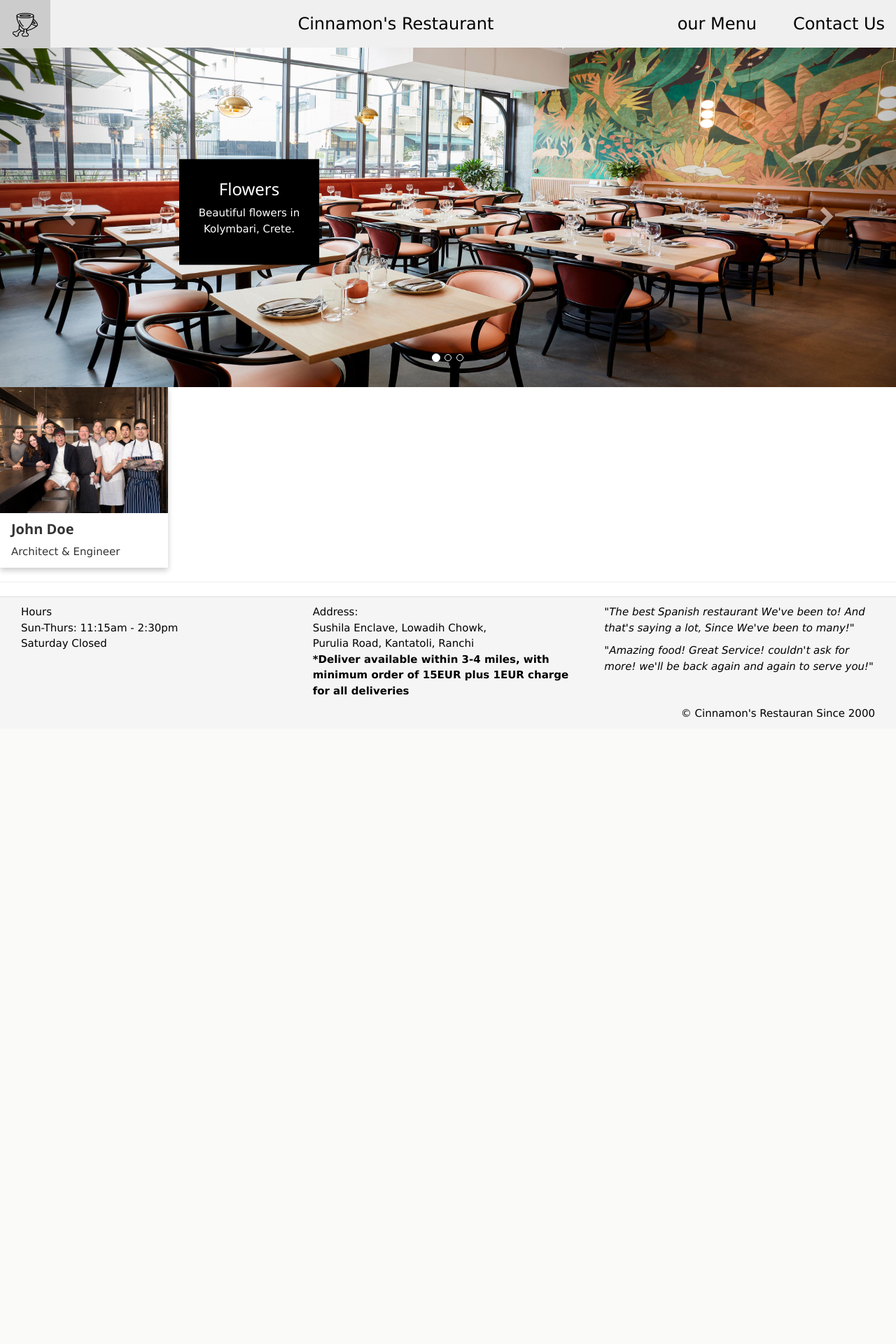
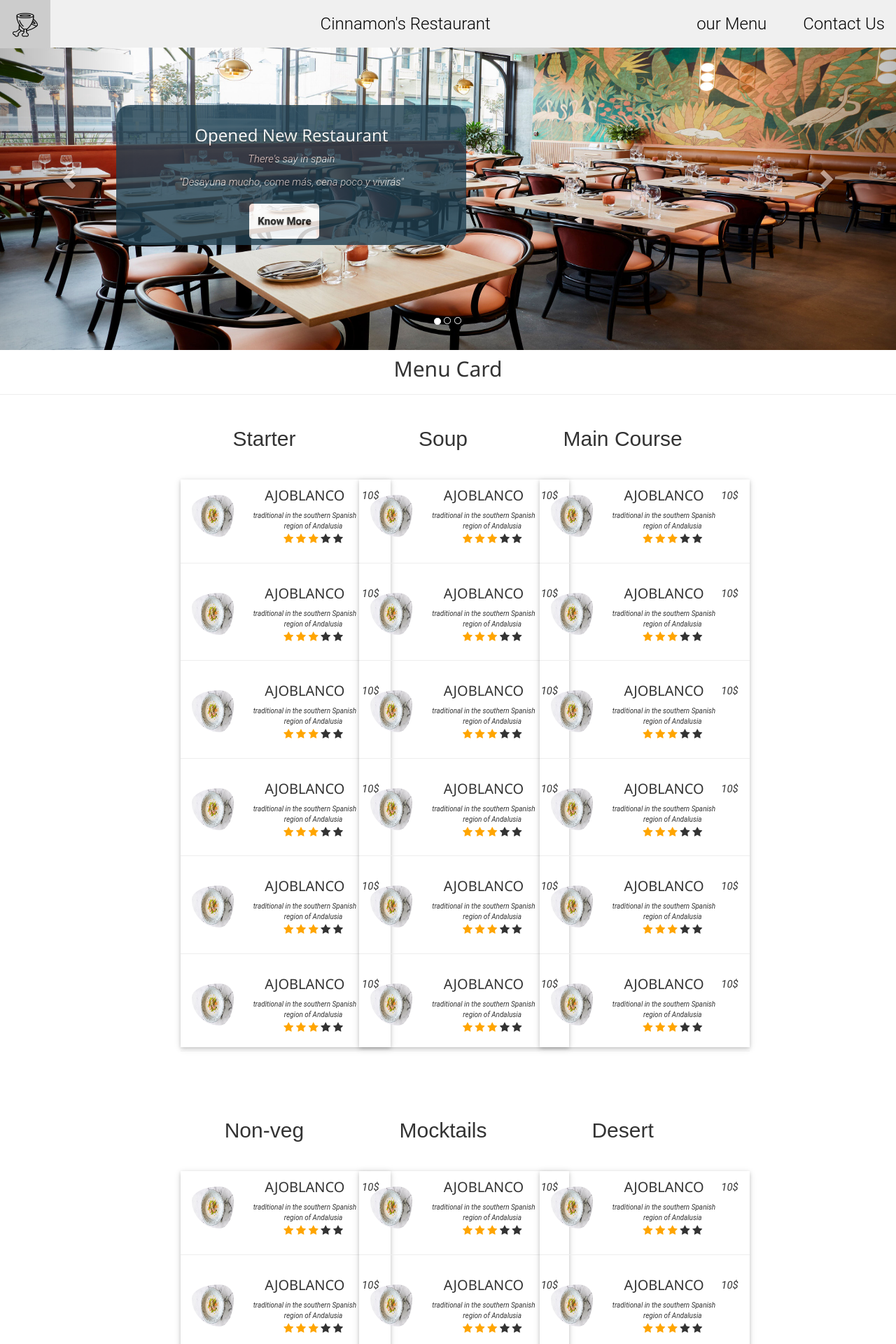
Before and after one commit to harishp1008/Restaurant_lab, a PHP site: page /Menu.html in a window 1280 px wide. Shown: the top 1920 px of the page at 70% size. Before the commit the page ends 1025 px from the top, so only its background shows below. Run offline with PHP 8.4, Linux system fonts and the light colour scheme.

Commit message:
menu_card update

```diff
--- a/Menu.html
+++ b/Menu.html
@@ -1,36 +1,25 @@
 <!DOCTYPE html>
 <html lang="en">
 <head>
-  <title>Bootstrap Example</title>
+  <title>Cinnamon's Menu Card</title>
   <meta charset="utf-8">
   <meta name="viewport" content="width=device-width, initial-scale=1">
   <link rel="stylesheet" href="css/bootstrap.min.css">
   <link rel="stylesheet" href="css/mystyle.css">
+
    <link rel="stylesheet" href="css/menu.css">
+    <link rel="stylesheet" href="css/mdb.min.css">
+   <link rel="stylesheet" href="https://cdnjs.cloudflare.com/ajax/libs/font-awesome/4.7.0/css/font-awesome.min.css">
   <script src="https://ajax.googleapis.com/ajax/libs/jquery/3.5.1/jquery.min.js"></script>
   <script src="https://maxcdn.bootstrapcdn.com/bootstrap/3.4.1/js/bootstrap.min.js"></script>
 </head>
 <style type="text/css">
 
-   .carousel-inner > .item > img,
-  .carousel-inner > .item > a > img {
-    width: 1400px;
 
-    height:500px;
-    margin: auto;
-  }
-  .carousel-caption {
-width:200px;
-z-index:10;
-color:#fff;
-background-color: black;
-text-align:center;
-top:50%;
-left:20%;
-bottom:auto;
--webkit-transform:translate(0, -50%);
--ms-transform:translate(0, -50%);
-transform:translate(0, -50%);
+
+p
+{
+	font-style:  italic;
 }
 </style>
 <body>
@@ -54,8 +43,6 @@ transform:translate(0, -50%);
   </div>
 </div>
 
-
-  <h2>Carousel Example</h2>
   <div id="myCarousel" class="carousel slide" data-ride="carousel" style="width: 100%">
     <!-- Indicators -->
     <ol class="carousel-indicators">
@@ -69,16 +56,19 @@ transform:translate(0, -50%);
       <div class="item active">
         <img src="new.jpg" alt="Los Angeles" style="width:100%;">
         <div class="carousel-caption">
-        <h3>Flowers</h3>
-        <p>Beautiful flowers in Kolymbari, Crete.</p>
+        <h3>Opened New Restaurant</h3>
+        <p>There's say in spain</p>
+        <p>"Desayuna mucho, come más, cena poco y vivirás"</p>
+        <a style="margin-left: 190px;" href="" title="Button border blue/green" class="button btnBorder btnBlueGreen">Know More</a>
       </div>
       </div>
 
       <div class="item">
         <img src="new.jpg" alt="Chicago" style="width:100%;">
         <div class="carousel-caption">
-        <h3>Flowers</h3>
+        <h3>Check Out Special Deal</h3>
         <p>Beautiful flowers in Kolymbari, Crete.</p>
+        <a style="margin-left: 190px;" href="" title="Button border blue/green" class="button btnBorder btnBlueGreen">Know More</a>
       </div>
       </div>
 
@@ -87,6 +77,7 @@ transform:translate(0, -50%);
         <div class="carousel-caption">
         <h3>Flowers</h3>
         <p>Beautiful flowers in Kolymbari, Crete.</p>
+        <a style="margin-left: 190px;" href="" title="Button border blue/green" class="button btnBorder btnBlueGreen">Know More</a>
       </div>
       </div>
     </div>
@@ -101,12 +92,575 @@ transform:translate(0, -50%);
       <span class="sr-only">Next</span>
     </a>
   </div>
+  <h2 style="text-align: center;"><b>Menu Card</b></h2>
+  <hr>
+  <div class="w3-row-padding w3-padding-16 w3-center " style="padding-left: 19.5%; " id="list">
+    	<div class="w3-quarter mb-3" style="padding-right: :40px;">
+    		<h2 style="font-family:sans-serif;">Starter</h2>
+    	</div>
+    	<div class="w3-quarter mb-3">
+    		<h2 style="font-family:sans-serif;">Soup</h2>
+    	</div>
+    	<div class="w3-quarter mb-3" style="padding-left: 10px;">
+    		<h2 style="font-family:sans-serif;">Main Course</h2>
+    	</div>
+    </div>
+    <div class="w3-row-padding w3-padding-16 w3-center " style="padding-left: 19.5%; " id="list">
+    	<div class="w3-quarter mb-3" style="padding-right: :40px;">
 <div class="card">
-  <img src="chef.jpg" alt="Avatar" style="width:100%">
+
   <div class="MenuDesc">
-    <h4><b>John Doe</b></h4>
-    <p>Architect & Engineer</p>
+  	<p class="price">10$</p>
+  	<img class="food_image"src="blog_images\starter1.jpg">
+    <h4><b>AJOBLANCO </b></h4>
+<p style="font-size: 10px;"> traditional in the southern Spanish region of Andalusia</p>
+<div class="rating">
+<span class="fa fa-star checked"></span>
+<span class="fa fa-star checked"></span>
+<span class="fa fa-star checked"></span>
+<span class="fa fa-star"></span>
+<span class="fa fa-star"></span>
+</div>
   </div>
+  <hr>
+    <div class="MenuDesc">
+  	<p class="price">10$</p>
+  	<img class="food_image"src="blog_images\starter1.jpg">
+    <h4><b>AJOBLANCO </b></h4>
+<p style="font-size: 10px;"> traditional in the southern Spanish region of Andalusia</p>
+<div class="rating">
+<span class="fa fa-star checked"></span>
+<span class="fa fa-star checked"></span>
+<span class="fa fa-star checked"></span>
+<span class="fa fa-star"></span>
+<span class="fa fa-star"></span>
+</div>
+  </div>
+  <hr>
+    <div class="MenuDesc">
+  	<p class="price">10$</p>
+  	<img class="food_image"src="blog_images\starter1.jpg">
+    <h4><b>AJOBLANCO </b></h4>
+<p style="font-size: 10px;"> traditional in the southern Spanish region of Andalusia</p>
+<div class="rating">
+<span class="fa fa-star checked"></span>
+<span class="fa fa-star checked"></span>
+<span class="fa fa-star checked"></span>
+<span class="fa fa-star"></span>
+<span class="fa fa-star"></span>
+</div>
+  </div>
+  <hr>
+    <div class="MenuDesc">
+  	<p class="price">10$</p>
+  	<img class="food_image"src="blog_images\starter1.jpg">
+    <h4><b>AJOBLANCO </b></h4>
+<p style="font-size: 10px;"> traditional in the southern Spanish region of Andalusia</p>
+<div class="rating">
+<span class="fa fa-star checked"></span>
+<span class="fa fa-star checked"></span>
+<span class="fa fa-star checked"></span>
+<span class="fa fa-star"></span>
+<span class="fa fa-star"></span>
+</div>
+  </div>
+  <hr>
+<div class="MenuDesc">
+  	<p class="price">10$</p>
+  	<img class="food_image"src="blog_images\starter1.jpg">
+    <h4><b>AJOBLANCO </b></h4>
+<p style="font-size: 10px;"> traditional in the southern Spanish region of Andalusia</p>
+<div class="rating">
+<span class="fa fa-star checked"></span>
+<span class="fa fa-star checked"></span>
+<span class="fa fa-star checked"></span>
+<span class="fa fa-star"></span>
+<span class="fa fa-star"></span>
+</div>
+  </div>
+  <hr>
+  <div class="MenuDesc">
+  	<p class="price">10$</p>
+  	<img class="food_image"src="blog_images\starter1.jpg">
+    <h4><b>AJOBLANCO </b></h4>
+<p style="font-size: 10px;"> traditional in the southern Spanish region of Andalusia</p>
+<div class="rating">
+<span class="fa fa-star checked"></span>
+<span class="fa fa-star checked"></span>
+<span class="fa fa-star checked"></span>
+<span class="fa fa-star"></span>
+<span class="fa fa-star"></span>
+</div>
+  </div>
+  <hr>
+</div>
+
+</div>
+
+	<div class="w3-quarter mb-3">
+<div class="card">
+
+ <div class="MenuDesc">
+  	<p class="price">10$</p>
+  	<img class="food_image"src="blog_images\starter1.jpg">
+    <h4><b>AJOBLANCO </b></h4>
+<p style="font-size: 10px;"> traditional in the southern Spanish region of Andalusia</p>
+<div class="rating">
+<span class="fa fa-star checked"></span>
+<span class="fa fa-star checked"></span>
+<span class="fa fa-star checked"></span>
+<span class="fa fa-star"></span>
+<span class="fa fa-star"></span>
+</div>
+  </div>
+  <hr>
+    <div class="MenuDesc">
+  	<p class="price">10$</p>
+  	<img class="food_image"src="blog_images\starter1.jpg">
+    <h4><b>AJOBLANCO </b></h4>
+<p style="font-size: 10px;"> traditional in the southern Spanish region of Andalusia</p>
+<div class="rating">
+<span class="fa fa-star checked"></span>
+<span class="fa fa-star checked"></span>
+<span class="fa fa-star checked"></span>
+<span class="fa fa-star"></span>
+<span class="fa fa-star"></span>
+</div>
+  </div>
+  <hr>
+    <div class="MenuDesc">
+  	<p class="price">10$</p>
+  	<img class="food_image"src="blog_images\starter1.jpg">
+    <h4><b>AJOBLANCO </b></h4>
+<p style="font-size: 10px;"> traditional in the southern Spanish region of Andalusia</p>
+<div class="rating">
+<span class="fa fa-star checked"></span>
+<span class="fa fa-star checked"></span>
+<span class="fa fa-star checked"></span>
+<span class="fa fa-star"></span>
+<span class="fa fa-star"></span>
+</div>
+  </div>
+  <hr>
+    <div class="MenuDesc">
+  	<p class="price">10$</p>
+  	<img class="food_image"src="blog_images\starter1.jpg">
+    <h4><b>AJOBLANCO </b></h4>
+<p style="font-size: 10px;"> traditional in the southern Spanish region of Andalusia</p>
+<div class="rating">
+<span class="fa fa-star checked"></span>
+<span class="fa fa-star checked"></span>
+<span class="fa fa-star checked"></span>
+<span class="fa fa-star"></span>
+<span class="fa fa-star"></span>
+</div>
+  </div>
+  <hr>
+<div class="MenuDesc">
+  	<p class="price">10$</p>
+  	<img class="food_image"src="blog_images\starter1.jpg">
+    <h4><b>AJOBLANCO </b></h4>
+<p style="font-size: 10px;"> traditional in the southern Spanish region of Andalusia</p>
+<div class="rating">
+<span class="fa fa-star checked"></span>
+<span class="fa fa-star checked"></span>
+<span class="fa fa-star checked"></span>
+<span class="fa fa-star"></span>
+<span class="fa fa-star"></span>
+</div>
+  </div>
+  <hr>
+  <div class="MenuDesc">
+  	<p class="price">10$</p>
+  	<img class="food_image"src="blog_images\starter1.jpg">
+    <h4><b>AJOBLANCO </b></h4>
+<p style="font-size: 10px;"> traditional in the southern Spanish region of Andalusia</p>
+<div class="rating">
+<span class="fa fa-star checked"></span>
+<span class="fa fa-star checked"></span>
+<span class="fa fa-star checked"></span>
+<span class="fa fa-star"></span>
+<span class="fa fa-star"></span>
+</div>
+  </div>
+  <hr>
+</div>
+</div>
+
+	<div class="w3-quarter mb-3" style="padding-left: 10px;">
+<div class="card">
+
+  <div class="MenuDesc">
+  	<p class="price">10$</p>
+  	<img class="food_image"src="blog_images\starter1.jpg">
+    <h4><b>AJOBLANCO </b></h4>
+<p style="font-size: 10px;"> traditional in the southern Spanish region of Andalusia</p>
+<div class="rating">
+<span class="fa fa-star checked"></span>
+<span class="fa fa-star checked"></span>
+<span class="fa fa-star checked"></span>
+<span class="fa fa-star"></span>
+<span class="fa fa-star"></span>
+</div>
+  </div>
+  <hr>
+    <div class="MenuDesc">
+  	<p class="price">10$</p>
+  	<img class="food_image"src="blog_images\starter1.jpg">
+    <h4><b>AJOBLANCO </b></h4>
+<p style="font-size: 10px;"> traditional in the southern Spanish region of Andalusia</p>
+<div class="rating">
+<span class="fa fa-star checked"></span>
+<span class="fa fa-star checked"></span>
+<span class="fa fa-star checked"></span>
+<span class="fa fa-star"></span>
+<span class="fa fa-star"></span>
+</div>
+  </div>
+  <hr>
+    <div class="MenuDesc">
+  	<p class="price">10$</p>
+  	<img class="food_image"src="blog_images\starter1.jpg">
+    <h4><b>AJOBLANCO </b></h4>
+<p style="font-size: 10px;"> traditional in the southern Spanish region of Andalusia</p>
+<div class="rating">
+<span class="fa fa-star checked"></span>
+<span class="fa fa-star checked"></span>
+<span class="fa fa-star checked"></span>
+<span class="fa fa-star"></span>
+<span class="fa fa-star"></span>
+</div>
+  </div>
+  <hr>
+    <div class="MenuDesc">
+  	<p class="price">10$</p>
+  	<img class="food_image"src="blog_images\starter1.jpg">
+    <h4><b>AJOBLANCO </b></h4>
+<p style="font-size: 10px;"> traditional in the southern Spanish region of Andalusia</p>
+<div class="rating">
+<span class="fa fa-star checked"></span>
+<span class="fa fa-star checked"></span>
+<span class="fa fa-star checked"></span>
+<span class="fa fa-star"></span>
+<span class="fa fa-star"></span>
+</div>
+  </div>
+  <hr>
+<div class="MenuDesc">
+  	<p class="price">10$</p>
+  	<img class="food_image"src="blog_images\starter1.jpg">
+    <h4><b>AJOBLANCO </b></h4>
+<p style="font-size: 10px;"> traditional in the southern Spanish region of Andalusia</p>
+<div class="rating">
+<span class="fa fa-star checked"></span>
+<span class="fa fa-star checked"></span>
+<span class="fa fa-star checked"></span>
+<span class="fa fa-star"></span>
+<span class="fa fa-star"></span>
+</div>
+  </div>
+  <hr>
+  <div class="MenuDesc">
+  	<p class="price">10$</p>
+  	<img class="food_image"src="blog_images\starter1.jpg">
+    <h4><b>AJOBLANCO </b></h4>
+<p style="font-size: 10px;"> traditional in the southern Spanish region of Andalusia</p>
+<div class="rating">
+<span class="fa fa-star checked"></span>
+<span class="fa fa-star checked"></span>
+<span class="fa fa-star checked"></span>
+<span class="fa fa-star"></span>
+<span class="fa fa-star"></span>
+</div>
+  </div>
+  <hr>
+</div>
+</div>
+</div>
+
+
+  <div class="w3-row-padding w3-padding-16 w3-center " style="padding-left: 19.5%; margin-top: 60px; " id="list">
+    	<div class="w3-quarter mb-3" style="padding-right: :40px;">
+    		<h2 style="font-family:sans-serif;">Non-veg</h2>
+    	</div>
+    	<div class="w3-quarter mb-3">
+    		<h2 style="font-family:sans-serif;">Mocktails</h2>
+    	</div>
+    	<div class="w3-quarter mb-3" style="padding-left: 10px;">
+    		<h2 style="font-family:sans-serif;">Desert</h2>
+    	</div>
+    </div>
+    <div class="w3-row-padding w3-padding-16 w3-center " style="padding-left: 19.5%;  " id="list">
+    	<div class="w3-quarter mb-3" style="padding-right: :40px;">
+<div class="card">
+
+  <div class="MenuDesc">
+  	<p class="price">10$</p>
+  	<img class="food_image"src="blog_images\starter1.jpg">
+    <h4><b>AJOBLANCO </b></h4>
+<p style="font-size: 10px;"> traditional in the southern Spanish region of Andalusia</p>
+<div class="rating">
+<span class="fa fa-star checked"></span>
+<span class="fa fa-star checked"></span>
+<span class="fa fa-star checked"></span>
+<span class="fa fa-star"></span>
+<span class="fa fa-star"></span>
+</div>
+  </div>
+  <hr>
+    <div class="MenuDesc">
+  	<p class="price">10$</p>
+  	<img class="food_image"src="blog_images\starter1.jpg">
+    <h4><b>AJOBLANCO </b></h4>
+<p style="font-size: 10px;"> traditional in the southern Spanish region of Andalusia</p>
+<div class="rating">
+<span class="fa fa-star checked"></span>
+<span class="fa fa-star checked"></span>
+<span class="fa fa-star checked"></span>
+<span class="fa fa-star"></span>
+<span class="fa fa-star"></span>
+</div>
+  </div>
+  <hr>
+    <div class="MenuDesc">
+  	<p class="price">10$</p>
+  	<img class="food_image"src="blog_images\starter1.jpg">
+    <h4><b>AJOBLANCO </b></h4>
+<p style="font-size: 10px;"> traditional in the southern Spanish region of Andalusia</p>
+<div class="rating">
+<span class="fa fa-star checked"></span>
+<span class="fa fa-star checked"></span>
+<span class="fa fa-star checked"></span>
+<span class="fa fa-star"></span>
+<span class="fa fa-star"></span>
+</div>
+  </div>
+  <hr>
+    <div class="MenuDesc">
+  	<p class="price">10$</p>
+  	<img class="food_image"src="blog_images\starter1.jpg">
+    <h4><b>AJOBLANCO </b></h4>
+<p style="font-size: 10px;"> traditional in the southern Spanish region of Andalusia</p>
+<div class="rating">
+<span class="fa fa-star checked"></span>
+<span class="fa fa-star checked"></span>
+<span class="fa fa-star checked"></span>
+<span class="fa fa-star"></span>
+<span class="fa fa-star"></span>
+</div>
+  </div>
+  <hr>
+<div class="MenuDesc">
+  	<p class="price">10$</p>
+  	<img class="food_image"src="blog_images\starter1.jpg">
+    <h4><b>AJOBLANCO </b></h4>
+<p style="font-size: 10px;"> traditional in the southern Spanish region of Andalusia</p>
+<div class="rating">
+<span class="fa fa-star checked"></span>
+<span class="fa fa-star checked"></span>
+<span class="fa fa-star checked"></span>
+<span class="fa fa-star"></span>
+<span class="fa fa-star"></span>
+</div>
+  </div>
+  <hr>
+  <div class="MenuDesc">
+  	<p class="price">10$</p>
+  	<img class="food_image"src="blog_images\starter1.jpg">
+    <h4><b>AJOBLANCO </b></h4>
+<p style="font-size: 10px;"> traditional in the southern Spanish region of Andalusia</p>
+<div class="rating">
+<span class="fa fa-star checked"></span>
+<span class="fa fa-star checked"></span>
+<span class="fa fa-star checked"></span>
+<span class="fa fa-star"></span>
+<span class="fa fa-star"></span>
+</div>
+  </div>
+  <hr>
+</div>
+
+</div>
+
+	<div class="w3-quarter mb-3">
+<div class="card">
+
+ <div class="MenuDesc">
+  	<p class="price">10$</p>
+  	<img class="food_image"src="blog_images\starter1.jpg">
+    <h4><b>AJOBLANCO </b></h4>
+<p style="font-size: 10px;"> traditional in the southern Spanish region of Andalusia</p>
+<div class="rating">
+<span class="fa fa-star checked"></span>
+<span class="fa fa-star checked"></span>
+<span class="fa fa-star checked"></span>
+<span class="fa fa-star"></span>
+<span class="fa fa-star"></span>
+</div>
+  </div>
+  <hr>
+    <div class="MenuDesc">
+  	<p class="price">10$</p>
+  	<img class="food_image"src="blog_images\starter1.jpg">
+    <h4><b>AJOBLANCO </b></h4>
+<p style="font-size: 10px;"> traditional in the southern Spanish region of Andalusia</p>
+<div class="rating">
+<span class="fa fa-star checked"></span>
+<span class="fa fa-star checked"></span>
+<span class="fa fa-star checked"></span>
+<span class="fa fa-star"></span>
+<span class="fa fa-star"></span>
+</div>
+  </div>
+  <hr>
+    <div class="MenuDesc">
+  	<p class="price">10$</p>
+  	<img class="food_image"src="blog_images\starter1.jpg">
+    <h4><b>AJOBLANCO </b></h4>
+<p style="font-size: 10px;"> traditional in the southern Spanish region of Andalusia</p>
+<div class="rating">
+<span class="fa fa-star checked"></span>
+<span class="fa fa-star checked"></span>
+<span class="fa fa-star checked"></span>
+<span class="fa fa-star"></span>
+<span class="fa fa-star"></span>
+</div>
+  </div>
+  <hr>
+    <div class="MenuDesc">
+  	<p class="price">10$</p>
+  	<img class="food_image"src="blog_images\starter1.jpg">
+    <h4><b>AJOBLANCO </b></h4>
+<p style="font-size: 10px;"> traditional in the southern Spanish region of Andalusia</p>
+<div class="rating">
+<span class="fa fa-star checked"></span>
+<span class="fa fa-star checked"></span>
+<span class="fa fa-star checked"></span>
+<span class="fa fa-star"></span>
+<span class="fa fa-star"></span>
+</div>
+  </div>
+  <hr>
+<div class="MenuDesc">
+  	<p class="price">10$</p>
+  	<img class="food_image"src="blog_images\starter1.jpg">
+    <h4><b>AJOBLANCO </b></h4>
+<p style="font-size: 10px;"> traditional in the southern Spanish region of Andalusia</p>
+<div class="rating">
+<span class="fa fa-star checked"></span>
+<span class="fa fa-star checked"></span>
+<span class="fa fa-star checked"></span>
+<span class="fa fa-star"></span>
+<span class="fa fa-star"></span>
+</div>
+  </div>
+  <hr>
+  <div class="MenuDesc">
+  	<p class="price">10$</p>
+  	<img class="food_image"src="blog_images\starter1.jpg">
+    <h4><b>AJOBLANCO </b></h4>
+<p style="font-size: 10px;"> traditional in the southern Spanish region of Andalusia</p>
+<div class="rating">
+<span class="fa fa-star checked"></span>
+<span class="fa fa-star checked"></span>
+<span class="fa fa-star checked"></span>
+<span class="fa fa-star"></span>
+<span class="fa fa-star"></span>
+</div>
+  </div>
+  <hr>
+</div>
+</div>
+
+	<div class="w3-quarter mb-3" style="padding-left: 10px;">
+<div class="card">
+
+  <div class="MenuDesc">
+  	<p class="price">10$</p>
+  	<img class="food_image"src="blog_images\starter1.jpg">
+    <h4><b>AJOBLANCO </b></h4>
+<p style="font-size: 10px;"> traditional in the southern Spanish region of Andalusia</p>
+<div class="rating">
+<span class="fa fa-star checked"></span>
+<span class="fa fa-star checked"></span>
+<span class="fa fa-star checked"></span>
+<span class="fa fa-star"></span>
+<span class="fa fa-star"></span>
+</div>
+  </div>
+  <hr>
+    <div class="MenuDesc">
+  	<p class="price">10$</p>
+  	<img class="food_image"src="blog_images\starter1.jpg">
+    <h4><b>AJOBLANCO </b></h4>
+<p style="font-size: 10px;"> traditional in the southern Spanish region of Andalusia</p>
+<div class="rating">
+<span class="fa fa-star checked"></span>
+<span class="fa fa-star checked"></span>
+<span class="fa fa-star checked"></span>
+<span class="fa fa-star"></span>
+<span class="fa fa-star"></span>
+</div>
+  </div>
+  <hr>
+    <div class="MenuDesc">
+  	<p class="price">10$</p>
+  	<img class="food_image"src="blog_images\starter1.jpg">
+    <h4><b>AJOBLANCO </b></h4>
+<p style="font-size: 10px;"> traditional in the southern Spanish region of Andalusia</p>
+<div class="rating">
+<span class="fa fa-star checked"></span>
+<span class="fa fa-star checked"></span>
+<span class="fa fa-star checked"></span>
+<span class="fa fa-star"></span>
+<span class="fa fa-star"></span>
+</div>
+  </div>
+  <hr>
+    <div class="MenuDesc">
+  	<p class="price">10$</p>
+  	<img class="food_image"src="blog_images\starter1.jpg">
+    <h4><b>AJOBLANCO </b></h4>
+<p style="font-size: 10px;"> traditional in the southern Spanish region of Andalusia</p>
+<div class="rating">
+<span class="fa fa-star checked"></span>
+<span class="fa fa-star checked"></span>
+<span class="fa fa-star checked"></span>
+<span class="fa fa-star"></span>
+<span class="fa fa-star"></span>
+</div>
+  </div>
+  <hr>
+<div class="MenuDesc">
+  	<p class="price">10$</p>
+  	<img class="food_image"src="blog_images\starter1.jpg">
+    <h4><b>AJOBLANCO </b></h4>
+<p style="font-size: 10px;"> traditional in the southern Spanish region of Andalusia</p>
+<div class="rating">
+<span class="fa fa-star checked"></span>
+<span class="fa fa-star checked"></span>
+<span class="fa fa-star checked"></span>
+<span class="fa fa-star"></span>
+<span class="fa fa-star"></span>
+</div>
+  </div>
+  <hr>
+  <div class="MenuDesc">
+  	<p class="price">10$</p>
+  	<img class="food_image"src="blog_images\starter1.jpg">
+    <h4><b>AJOBLANCO </b></h4>
+<p style="font-size: 10px;"> traditional in the southern Spanish region of Andalusia</p>
+<div class="rating">
+<span class="fa fa-star checked"></span>
+<span class="fa fa-star checked"></span>
+<span class="fa fa-star checked"></span>
+<span class="fa fa-star"></span>
+<span class="fa fa-star"></span>
+</div>
+  </div>
+  <hr>
+</div>
+</div>
 </div>
 
 <hr id="about">
--- a/css/menu.css
+++ b/css/menu.css
@@ -1,7 +1,36 @@
+   .carousel-inner > .item > img,
+  .carousel-inner > .item > a > img {
+    width: 1400px;
+
+    height:500px;
+    margin: auto;
+  }
+
+
+
+  .carousel-caption {
+  	opacity: 0.8;
+  	border-radius: 20px 20px 20px 20px;
+width:500px;
+height: 200px;
+z-index:10;
+color:#fff;
+background-color: #204051;
+text-align:center;
+top:50%;
+left:13%;
+bottom:auto;
+-webkit-transform:translate(0, -50%);
+-ms-transform:translate(0, -50%);
+transform:translate(0, -50%);
+}
+
+
 .card {
   box-shadow: 0 4px 8px 0 rgba(0,0,0,0.2);
   transition: 0.3s;
-  width: 240px;
+  width: 300px;
+  height: 811px;
 }
 
 .card:hover {
@@ -10,3 +39,55 @@
 .MenuDesc{
 padding: 2px 16px;
 }
+.price{
+position: relative;
+top:0;
+bottom:  180px;
+float: right;
+padding-top:10px;
+}
+.food_image
+{
+	position: relative;
+	margin-bottom: 30px;
+	float: left;
+	width: 80px;
+	height: 80px;
+	border-radius: 180%;
+	padding-top: 20px;
+	padding-right: 20px;
+}
+.checked {
+  color: orange;
+
+}
+.rating{
+	position: relative;
+	margin-top: -10px;
+}
+
+a.button {
+	text-align: center;
+  display: block;
+  position: relative;
+  float: left;
+  width: 100px;
+  padding: 0;
+  margin: 10px 20px 20px 0;
+  font-weight: 600;
+  text-align: center;
+  line-height: 50px;
+  color: #000;
+  border-radius: 5px;
+  background-color: #fff;
+
+  transition: all 0.2s ;
+}
+.btnBlueGreen.
+{
+  box-shadow: 0px 0px 0px 0px #21825B;
+}
+.btnBlueGreen.btnBorder:hover {
+  background-color:  #000839;
+  color: #fff;;
+}
--- a/index.html
+++ b/index.html
@@ -27,7 +27,7 @@ body,h1,h2,h3,h4,h5,h6 {font-family: "Karma", sans-serif}
 
     </div>
     <div class="w3-button w3-right w3-padding-16">Contact Us</div>
-    <div class="w3-button w3-right w3-padding-16" style="margin-right: 20px">our  Menu</div>
+    <a style="color: black;" href="Menu.html"><div class="w3-button w3-right w3-padding-16" style="margin-right: 20px">our  Menu</div></a>
     <div class="w3-center w3-padding-16" style="margin-left: 14%">Cinnamon's Restaurant</div>
   </div>
 </div>
```
Also changed, not shown: blog_images/starter1.jpg (added).
